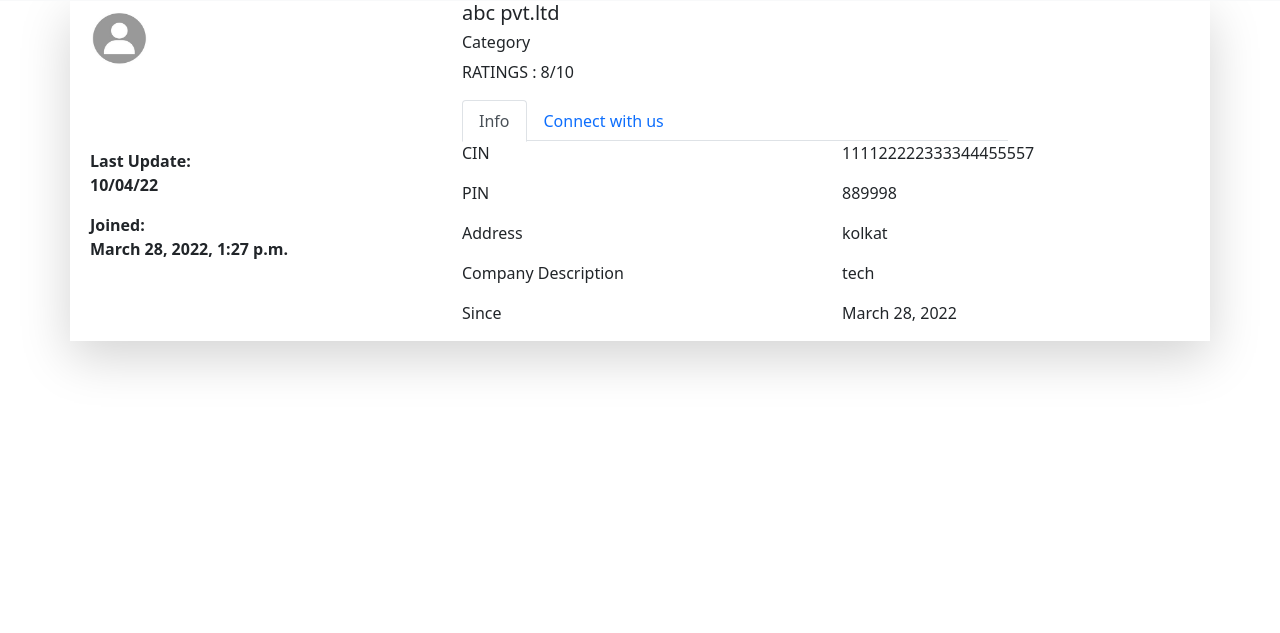
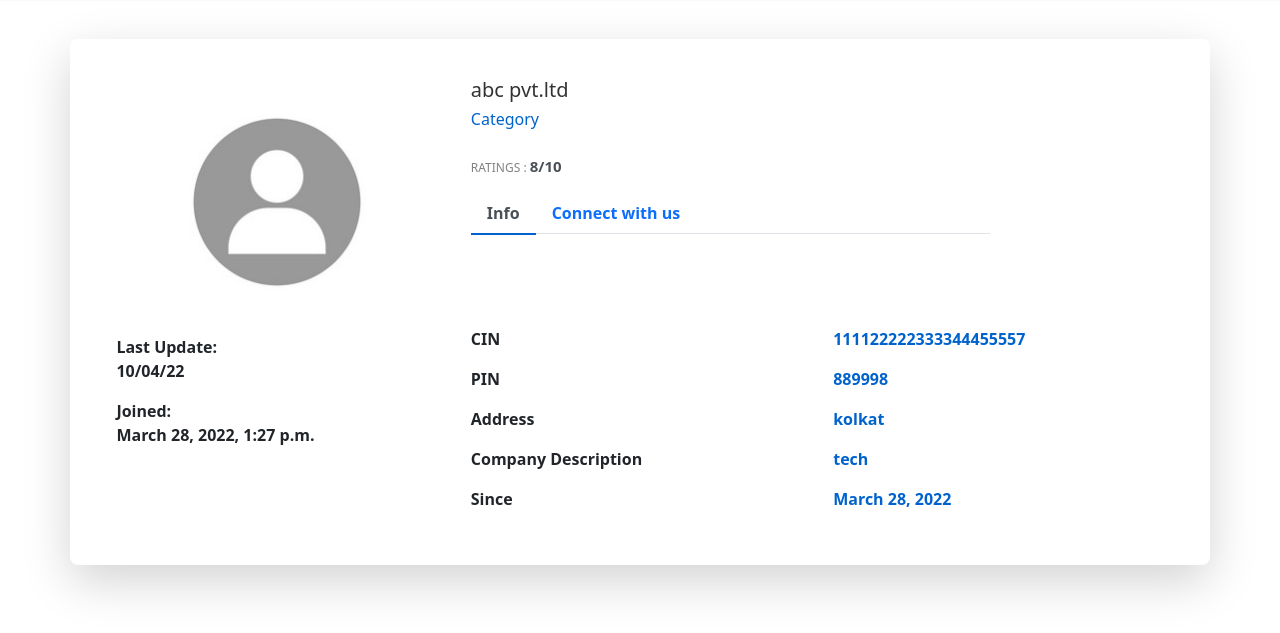
Before and after one commit to anupkumarmridha/Imperfectly-Perfect, a Django app: a page that uses templates/users/company/company_details.html in a window 1280 px wide. Shown: the part 55-688 px from the top of the page. Run offline with Django 4.2, Linux system fonts and the light colour scheme; data comes from the database, SQL or seed files in the repository; some libraries are stand-ins or nearby versions.

Commit message:
docs: company profile css and html updated

```diff
--- /dev/null
+++ b/static/css/company_profile_style.css
@@ -0,0 +1,50 @@
+.emp-profile{
+    padding: 3%;
+    margin-top: 3%;
+    margin-bottom: 3%;
+    border-radius: 0.5rem;
+    background: #fff;
+}
+.profile-img{
+    text-align: center;
+}
+.profile-img img{
+    width: 70%;
+    height: 100%;
+}
+
+.profile-head h5{
+    color: #333;
+}
+.profile-head h6{
+    color: #0062cc;
+}
+
+.proile-rating{
+    font-size: 12px;
+    color: #818182;
+    margin-top: 5%;
+}
+.proile-rating span{
+    color: #495057;
+    font-size: 15px;
+    font-weight: 600;
+}
+.profile-head .nav-tabs{
+    margin-bottom:5%;
+}
+.profile-head .nav-tabs .nav-link{
+    font-weight:600;
+    border: none;
+}
+.profile-head .nav-tabs .nav-link.active{
+    border: none;
+    border-bottom:2px solid #0062cc;
+}
+.profile-tab label{
+    font-weight: 600;
+}
+.profile-tab p{
+    font-weight: 600;
+    color: #0062cc;
+}
--- a/templates/users/company/company_details.html
+++ b/templates/users/company/company_details.html
@@ -5,7 +5,7 @@
 {% block body %}
 
 
-
+<link rel="stylesheet" href="{% static "css/company_profile_style.css" %}">
 
 <!-- -----------------------------------Profile Section start----------------------------------- -->
 {% for comany in company_details %}
@@ -16,7 +16,7 @@
           <div class="profile-img">
             <!----------company logo---------->
             {% if comany.profile_pic %}
-            <img src="{{comany.profile_pic.url}}" alt="" class="rounded" />
+            <img src="{{comany.profile_pic.url}}" alt="" class="rounded d-md-flex justify-content-md-start" />
             {% else %}
 
                 <img src="{% static 'img/avatar.jpg' %}" alt="Avatar"  class="rounded-circle"  width=75 height=75>
@@ -59,7 +59,7 @@
 
       <div class="row">
         <div class="col-md-4">
-          <div class="p-2  justify-content-around">
+          <div class="p-2 fw-bold d-flex justify-content-around flex-md-column">
             <a><strong>Last Update: <p>10/04/22</p></strong></p>
             <a><strong>Joined: <p>{{comany.created_at}}</p></strong></a>
           </div>
```
